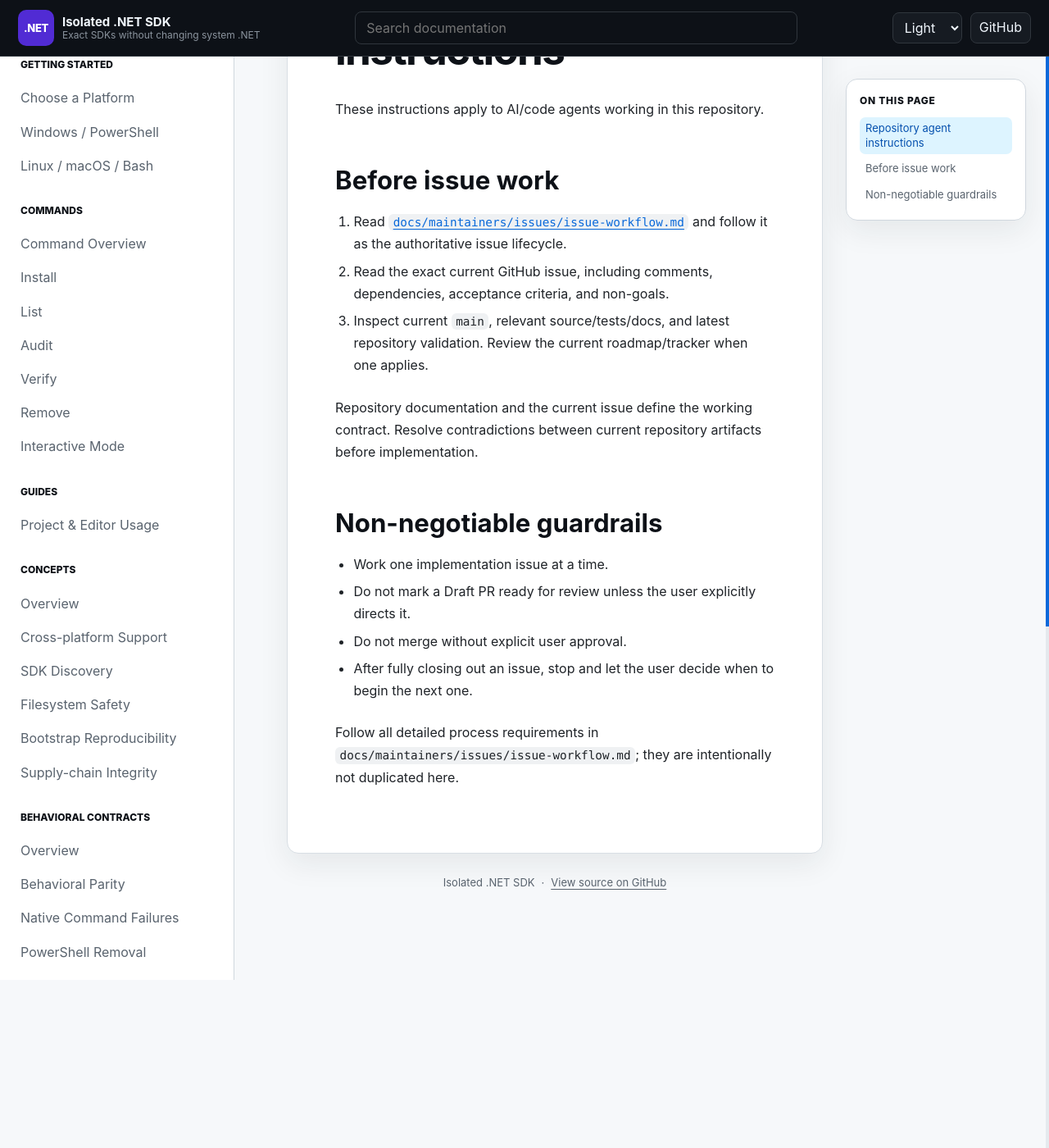
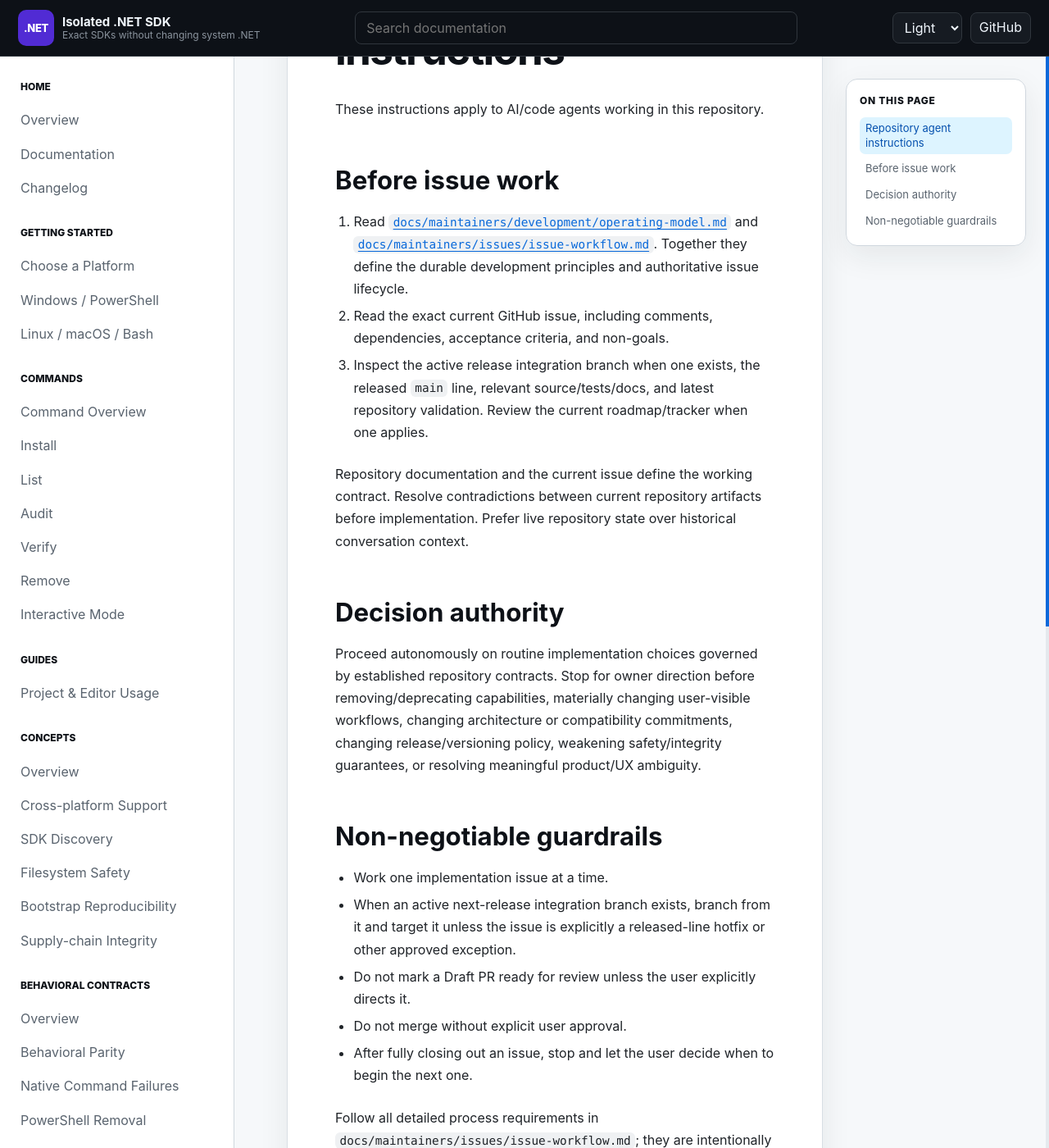
Before and after one commit to infoconex/isolated-dotnet-sdk, a Jekyll site: the page built from AGENTS.md, in a window 1280 px wide and 1400 px high, scrolled down 206 px. Shown: the whole window at 82% size. Built offline with Jekyll 4.4.1, drawn with Linux system fonts in a browser that asks for light colours; our own code applies the rules of GitHub Pages for plain Markdown files.

Commit message:
docs: align agent guidance with operating model

```diff
--- a/AGENTS.md
+++ b/AGENTS.md
@@ -4,15 +4,20 @@
 
 ## Before issue work
 
-1. Read [`docs/maintainers/issues/issue-workflow.md`](docs/maintainers/issues/issue-workflow.md) and follow it as the authoritative issue lifecycle.
+1. Read [`docs/maintainers/development/operating-model.md`](docs/maintainers/development/operating-model.md) and [`docs/maintainers/issues/issue-workflow.md`](docs/maintainers/issues/issue-workflow.md). Together they define the durable development principles and authoritative issue lifecycle.
 2. Read the exact current GitHub issue, including comments, dependencies, acceptance criteria, and non-goals.
-3. Inspect current `main`, relevant source/tests/docs, and latest repository validation. Review the current roadmap/tracker when one applies.
+3. Inspect the active release integration branch when one exists, the released `main` line, relevant source/tests/docs, and latest repository validation. Review the current roadmap/tracker when one applies.
 
-Repository documentation and the current issue define the working contract. Resolve contradictions between current repository artifacts before implementation.
+Repository documentation and the current issue define the working contract. Resolve contradictions between current repository artifacts before implementation. Prefer live repository state over historical conversation context.
+
+## Decision authority
+
+Proceed autonomously on routine implementation choices governed by established repository contracts. Stop for owner direction before removing/deprecating capabilities, materially changing user-visible workflows, changing architecture or compatibility commitments, changing release/versioning policy, weakening safety/integrity guarantees, or resolving meaningful product/UX ambiguity.
 
 ## Non-negotiable guardrails
 
 - Work one implementation issue at a time.
+- When an active next-release integration branch exists, branch from it and target it unless the issue is explicitly a released-line hotfix or other approved exception.
 - Do not mark a Draft PR ready for review unless the user explicitly directs it.
 - Do not merge without explicit user approval.
 - After fully closing out an issue, stop and let the user decide when to begin the next one.
```
